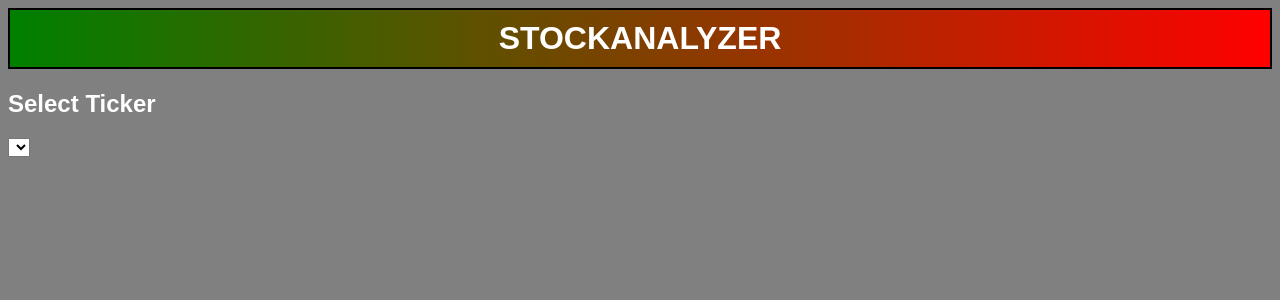
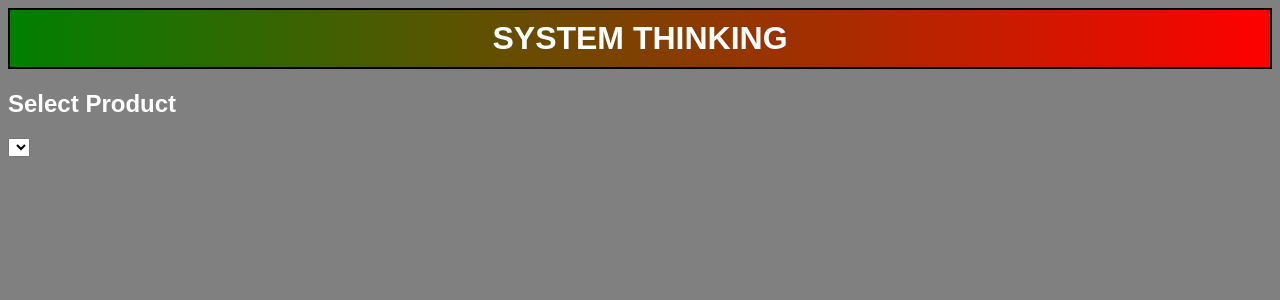
Before and after one commit to vihaveman/Data_Strategy, a Flask app: page / in a window 1280 px wide. Shown: the top 300 px of the page. Run offline with Flask 3, Linux system fonts and the light colour scheme; lists and menus that the app fills with data are empty; some libraries are stand-ins or nearby versions.

Commit message:
Update index.html

```diff
--- a/templates/index.html
+++ b/templates/index.html
@@ -5,10 +5,10 @@
 
   </head>
   <body>
-    <h1 id="pageTitle">STOCKANALYZER</h1>
+    <h1 id="pageTitle">SYSTEM THINKING</h1>
     <div id="dropdowns">
-      <h2>Select Ticker</h2>
-      <select id="tickerDropdown"></select>
+      <h2>Select Product</h2>
+      <select id="productDropdown"></select>
     </div>
     <div id="stockInfo"></div>
     <div id="tableContainer"></div>
```
